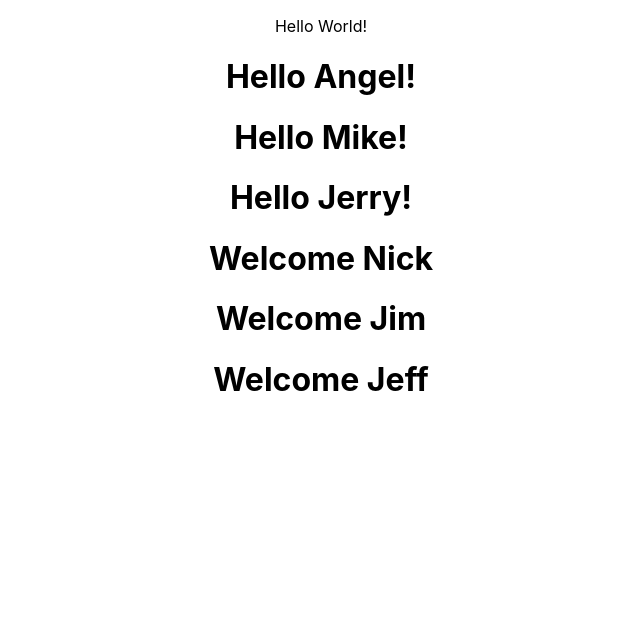
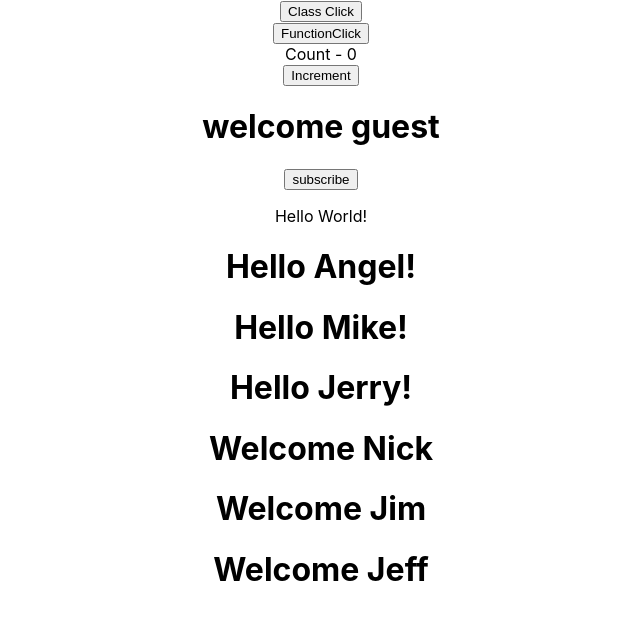
Before and after one commit to ABadBoy/my-app-react, a React (Create React App) app: page / in a window 1280 px wide. Shown: the top 620 px of the page, without its empty margins (319-959 px from the left). Built offline with nearby package versions, Linux system fonts and the light colour scheme.

Commit message:
add function

```diff
--- a/src/App.js
+++ b/src/App.js
@@ -4,11 +4,19 @@ import React from "react";
 import Greet from "./components/Greet";
 import Welcome from "./components/Welcome";
 import Hello from "./components/hello";
+import Message from "./components/Message";
+import Counter from "./components/Counter";
+import FunctionClick from "./components/FunctionClick";
+import ClassClick from "./components/ClassClick";
 
 class App extends React.Component{
   render() {
     return (
         <div className="App">
+          <ClassClick/>
+          <FunctionClick/>
+          <Counter/>
+          <Message/>
           <p>Hello World!</p>
           <Greet name="Angel"/>
           <Greet name="Mike"/>
--- /dev/null
+++ b/src/components/ClassClick.js
@@ -0,0 +1,15 @@
+import React, {PureComponent} from 'react';
+class ClassClick extends PureComponent {
+  render() {
+    return (
+        <div>
+          <button onClick={this.clickHandler}>Class Click</button>
+        </div>
+    );
+  }
+
+  clickHandler() {
+    console.log("class click")
+  }
+}
+export default ClassClick;
--- /dev/null
+++ b/src/components/Counter.js
@@ -0,0 +1,27 @@
+import React, {PureComponent} from 'react';
+
+class Counter extends PureComponent {
+  constructor(props) {
+    super(props);
+    this.state = {
+      count: 0
+    };
+  }
+  render() {
+    return (
+        <div>
+          <div>Count - {this.state.count}</div>
+          <button onClick={() => this.increment()}>Increment</button>
+        </div>
+    );
+  }
+  increment(){
+    this.setState(
+        (preState) => ({
+          count: preState.count + 1
+        })
+    );
+  }
+}
+
+export default Counter;
--- /dev/null
+++ b/src/components/FunctionClick.js
@@ -0,0 +1,15 @@
+import React from 'react';
+
+function FunctionClick() {
+  function clickHandler() {
+    console.log("click")
+  }
+
+  return (
+      <div>
+        <button onClick={clickHandler}>FunctionClick</button>
+      </div>
+  );
+}
+
+export default FunctionClick
--- /dev/null
+++ b/src/components/Message.js
@@ -0,0 +1,24 @@
+import React, {Component} from "react";
+
+class Message extends Component{
+  constructor() {
+    super();
+    this.state = {
+      message:"welcome guest"
+    };
+  }
+  render() {
+    return (<div>
+      <h1>{this.state.message}</h1>
+      <button onClick={()=>this.changeMessage()}>subscribe</button>
+    </div>);
+  }
+
+  changeMessage() {
+    this.setState({
+      message: "thanks"
+    });
+  }
+}
+
+export default Message;
```
